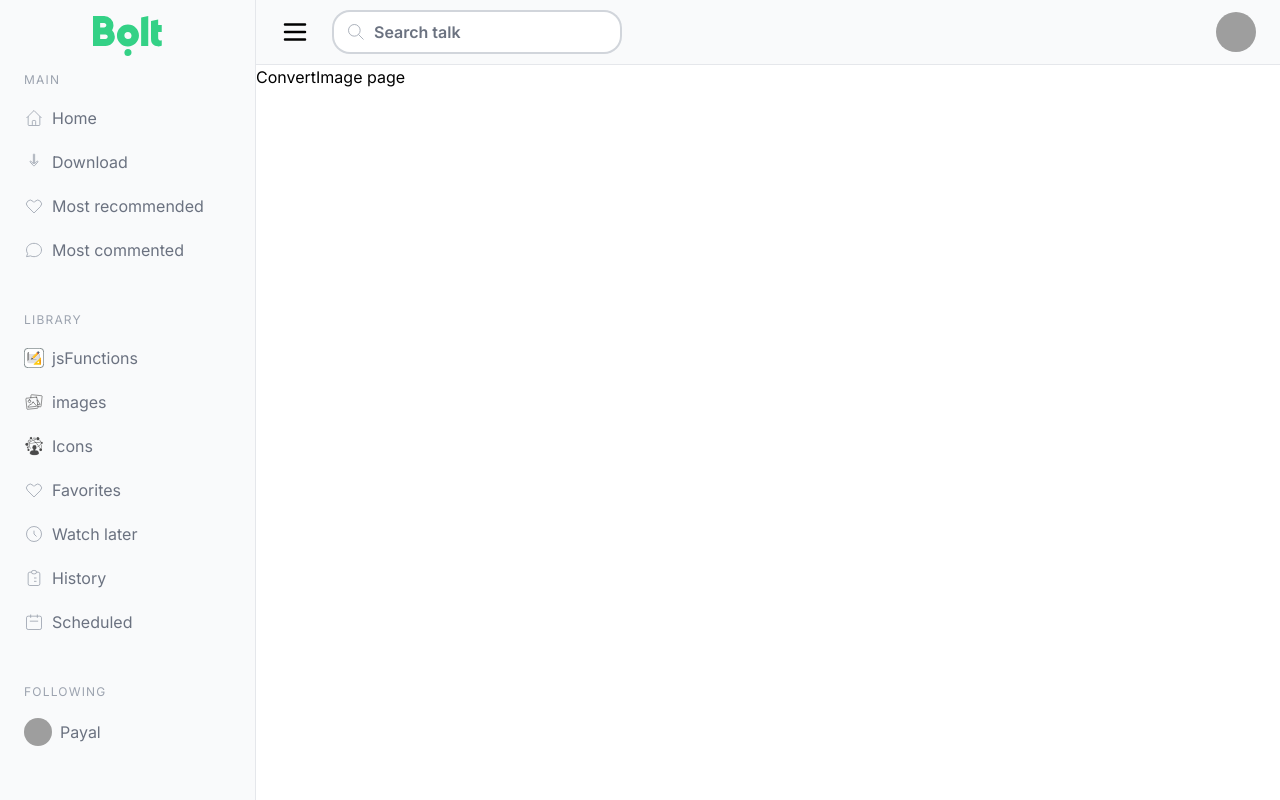
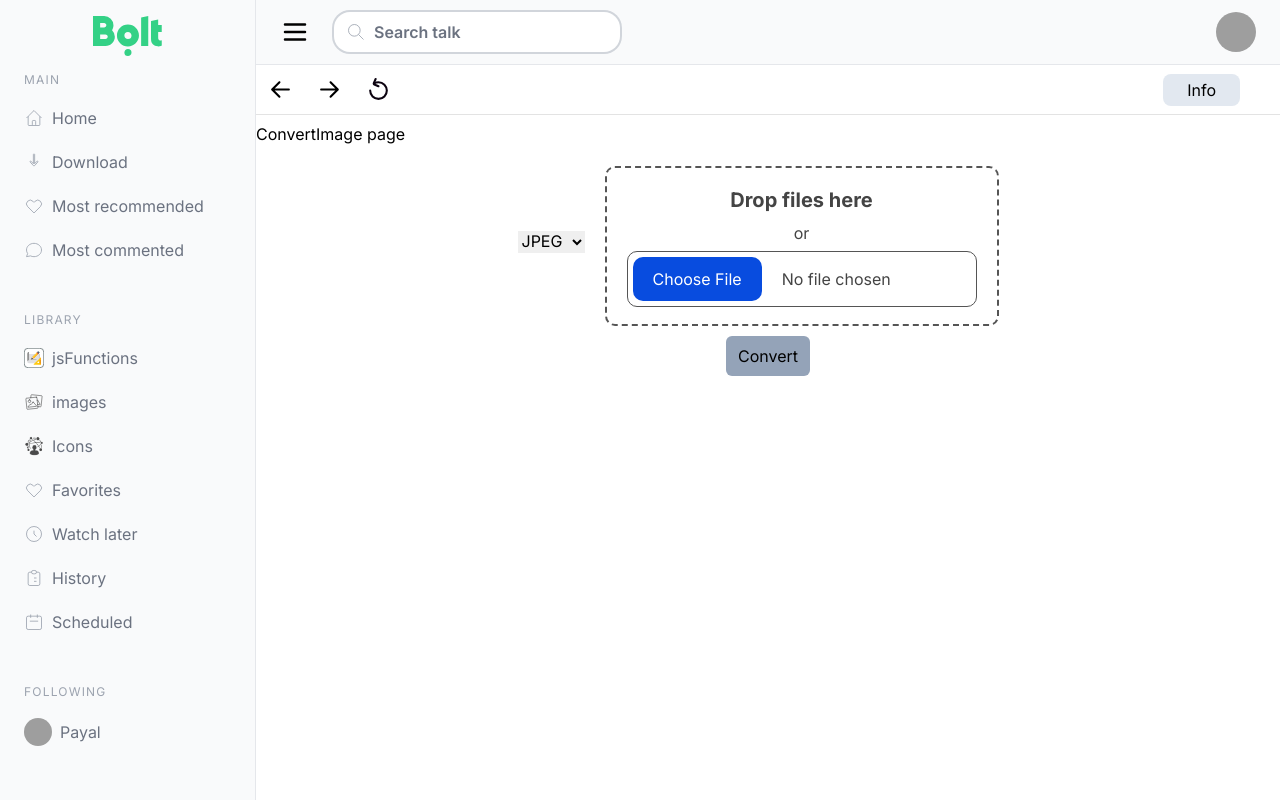
Before and after one commit to tholiyaDixit/Innovation, a Next.js app in the folder innovation/: page /images/convertImage in a window 1280 px wide. Built offline with nearby package versions, Linux system fonts and the light colour scheme; grey boxes are pictures that could not be loaded.

Commit message:
Convert image

```diff
--- a/innovation/src/app/images/convertImage/page.tsx
+++ b/innovation/src/app/images/convertImage/page.tsx
@@ -1,11 +1,86 @@
-import React from 'react'
+"use client";
+import PreNextReload from "@/components/preRextReload_header/PreNextReload";
+import SelectImage from "@/components/selectImage/SelectImage";
+import React, { useState } from "react";
 
 const ConvertImage = () => {
+  const [image, setImage] = useState<any>(null);
+  const [format, setFormat] = useState<string>("image/jpeg");
+  const [convertImage, setConvertImage] = useState<any>(null);
+
+  const convertFile = () => {
+    const reader = new FileReader();
+    const file = image[0];
+    console.log("file ---", file);
+    reader.onload = function (e: any) {
+      const img: any = new Image();
+      img.onload = function () {
+        const canvas = document.createElement("canvas");
+        canvas.width = img.width;
+        canvas.height = img.height;
+        const ctx: any = canvas.getContext("2d");
+        ctx.drawImage(img, 0, 0);
+        const dataURL = canvas.toDataURL(format);
+        let output: any = document.getElementById("output");
+        if (output) {
+          output.src = dataURL;
+        }
+        setConvertImage(dataURL);
+      };
+      img.src = e.target.result;
+    };
+    // console.log("file ---",dataURL);
+
+    reader.readAsDataURL(file);
+  };
+
   return (
     <div>
+      <PreNextReload />
       ConvertImage page
+      <div className="flex justify-center items-center ">
+        <div>
+          <select
+            name=""
+            id=""
+            value={format}
+            onChange={(e) => {
+              setFormat(e.target.value);
+            }}
+          >
+            <option value="image/jpeg">JPEG</option>
+            <option value="image/png">PNG</option>
+            <option value="image/webp">WEBP</option>
+          </select>
+        </div>
+        <SelectImage
+          getImage={(files: any) => {
+            setImage(files);
+            // convertBase64();
+          }}
+        />
+      </div>
+      <div className="flex justify-center">
+        <button
+          className="py-2 px-3 bg-slate-400 rounded-md"
+          onClick={convertFile}
+        >
+          Convert
+        </button>
+      </div>
+      {!!image && <div>
+        <a
+          href={convertImage}
+          download={true}
+          className="border rounded-lg p-4 ml-4"
+          style={{ color: "blue", backgroundColor: "#e2f0ff" }}
+        >
+          download
+        </a>
+        <img id="output" alt="Converted Image" className="mt-6"></img>
+      </div>}
     </div>
-  )
-}
+  );
+};
 
-export default ConvertImage
+export default ConvertImage;
```
